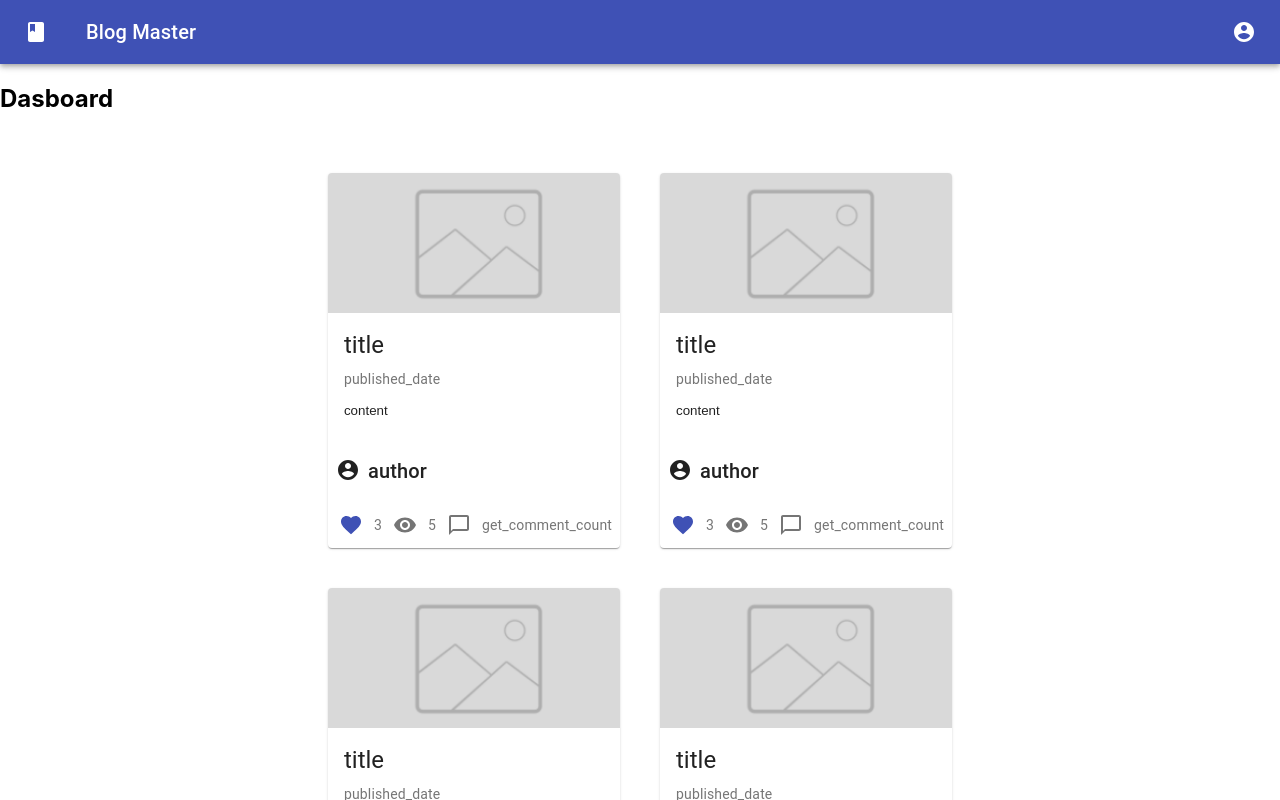
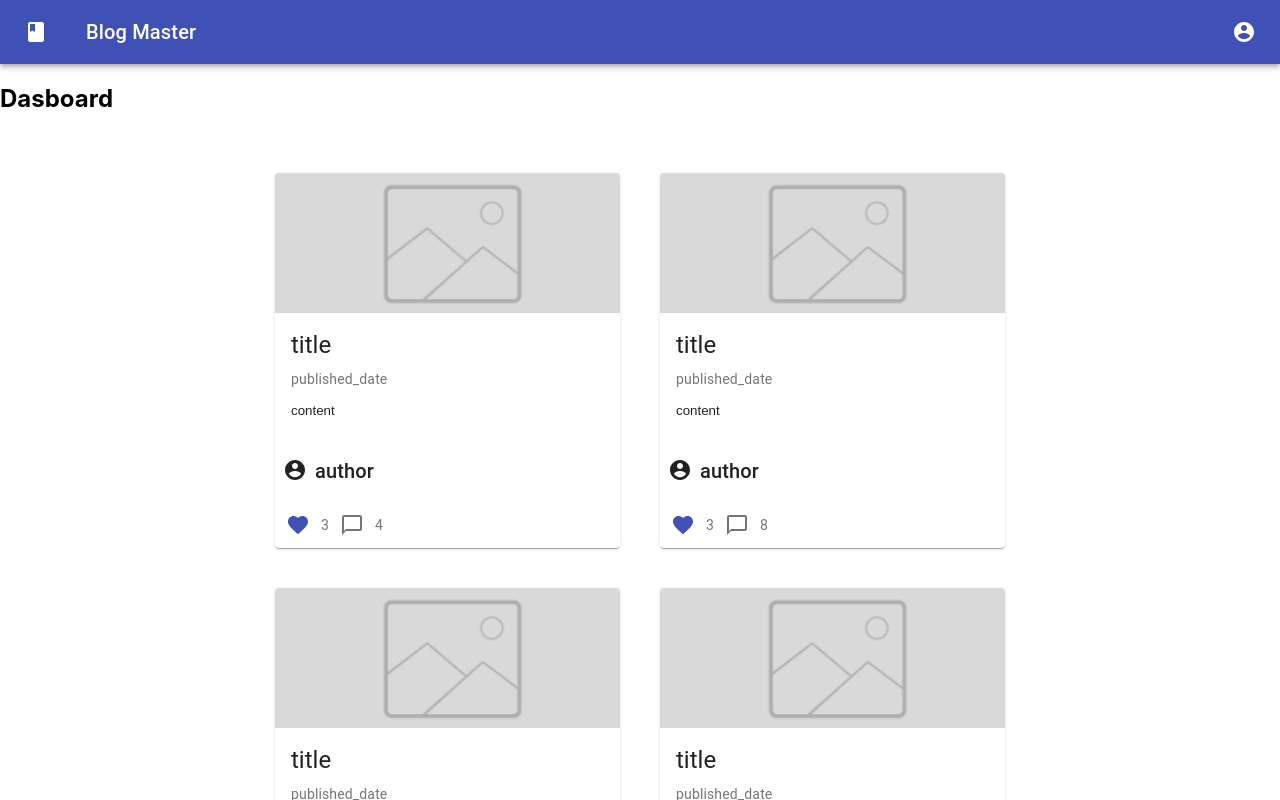
Before and after one commit to edwardBenedict/blog-project-firebase-material-ui, a React (Create React App) app: page / in a window 1280 px wide. Shown: the top 800 px of the page. Built offline with nearby package versions, Linux system fonts and the light colour scheme; no server answers; the HTML template or start-up script is replaced by a standard one.

Commit message:
feat: set dummydata and blogcard

```diff
--- a/src/components/BlogCard.js
+++ b/src/components/BlogCard.js
@@ -16,7 +16,7 @@ import AccountCircle from "@material-ui/icons/AccountCircle";
 
 const useStyles = makeStyles({
   root: {
-    maxWidth: 345,
+    minWidth: 345,
   },
   media: {
     height: 140,
@@ -85,12 +85,6 @@ export default function MediaCard({ post }) {
         <Typography variant="body2" color="textSecondary">
           {get_like_count}
         </Typography>
-        <IconButton aria-label="view count" className={classes.image}>
-          <VisibilityIcon />
-        </IconButton>
-        <Typography variant="body2" color="textSecondary">
-          {get_view_count}
-        </Typography>
         <IconButton aria-label="comment count" className={classes.image}>
           <ChatBubbleOutlineIcon />
         </IconButton>
--- /dev/null
+++ b/src/helpers/DummyData.js
@@ -0,0 +1,58 @@
+export const postList = [
+  {
+    author: "author",
+    content: "content",
+    detail_url: "detail_url",
+    get_comment_count: "4",
+    get_like_count: "3",
+    get_view_count: "5",
+    image: "",
+    published_date: "published_date",
+    slug: "slug",
+    status: "status",
+    title: "title",
+    hasUserLiked: false,
+  },
+  {
+    author: "author",
+    content: "content",
+    detail_url: "detail_url",
+    get_comment_count: "8",
+    get_like_count: "3",
+    get_view_count: "5",
+    image: "",
+    published_date: "published_date",
+    slug: "slug",
+    status: "status",
+    title: "title",
+    hasUserLiked: false,
+  },
+  {
+    author: "author",
+    content: "content",
+    detail_url: "detail_url",
+    get_comment_count: "9",
+    get_like_count: "3",
+    get_view_count: "5",
+    image: "",
+    published_date: "published_date",
+    slug: "slug",
+    status: "status",
+    title: "title",
+    hasUserLiked: false,
+  },
+  {
+    author: "author",
+    content: "content",
+    detail_url: "detail_url",
+    get_comment_count: "2",
+    get_like_count: "3",
+    get_view_count: "5",
+    image: "",
+    published_date: "published_date",
+    slug: "slug",
+    status: "status",
+    title: "title",
+    hasUserLiked: false,
+  },
+];
--- a/src/pages/Dashboard.js
+++ b/src/pages/Dashboard.js
@@ -3,65 +3,7 @@ import { makeStyles } from "@material-ui/core/styles";
 import Grid from "@material-ui/core/Grid";
 import Box from "@material-ui/core/Box";
 import BlogCard from "../components/BlogCard";
-
-const postList = [
-  {
-    author: "author",
-    content: "content",
-    detail_url: "detail_url",
-    get_comment_count: "get_comment_count",
-    get_like_count: "3",
-    get_view_count: "5",
-    image: "",
-    published_date: "published_date",
-    slug: "slug",
-    status: "status",
-    title: "title",
-    hasUserLiked: false,
-  },
-  {
-    author: "author",
-    content: "content",
-    detail_url: "detail_url",
-    get_comment_count: "get_comment_count",
-    get_like_count: "3",
-    get_view_count: "5",
-    image: "",
-    published_date: "published_date",
-    slug: "slug",
-    status: "status",
-    title: "title",
-    hasUserLiked: false,
-  },
-  {
-    author: "author",
-    content: "content",
-    detail_url: "detail_url",
-    get_comment_count: "get_comment_count",
-    get_like_count: "3",
-    get_view_count: "5",
-    image: "",
-    published_date: "published_date",
-    slug: "slug",
-    status: "status",
-    title: "title",
-    hasUserLiked: false,
-  },
-  {
-    author: "author",
-    content: "content",
-    detail_url: "detail_url",
-    get_comment_count: "get_comment_count",
-    get_like_count: "3",
-    get_view_count: "5",
-    image: "",
-    published_date: "published_date",
-    slug: "slug",
-    status: "status",
-    title: "title",
-    hasUserLiked: false,
-  },
-];
+import { postList } from "../helpers/DummyData";
 
 const useStyles = makeStyles((theme) => ({
   root: {
```
